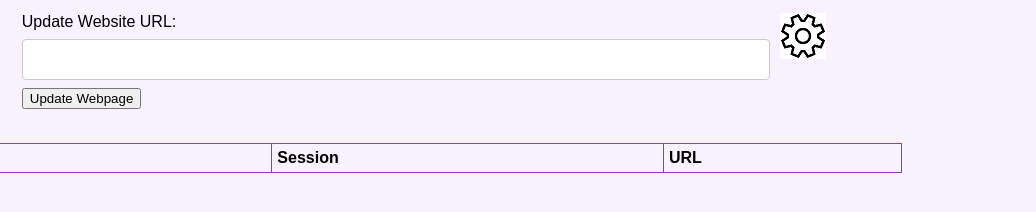
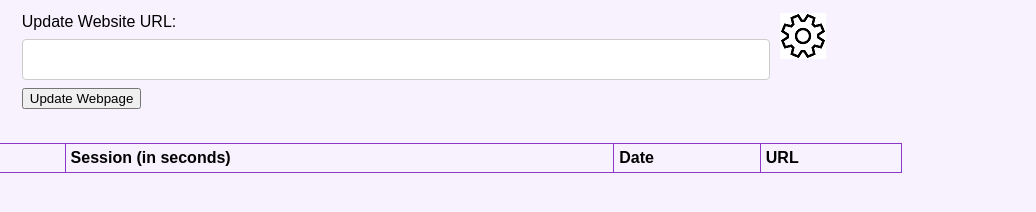
Before and after one commit to Screen-Aware/Screen-Aware.github.io, a browser extension: page dashboard.html in a window 1280 px wide. Shown: the full height of the page, 244-1280 px from the left. Drawn offline with nearby package versions, Linux system fonts and the light colour scheme; no server answers.

Commit message:
Update dashboard.html

```diff
--- a/dashboard.html
+++ b/dashboard.html
@@ -56,7 +56,8 @@
     <table id="webDataTable">
         <tr>
             <th>User Email</th>
-            <th>Session</th>
+            <th>Session (in seconds)</th>
+            <th>Date</th>
             <th>URL</th>
         </tr>
     </table>
@@ -76,6 +77,7 @@
                         content +='<tr>';
                         content += '<td>' + val.email + '</td>';
                         content += '<td>' + val.time + '</td>';
+                        content += '<td>' + val.date + '</td>';
                         content += '<td>' + val.url + '</td>';
                         content += '</tr>';
                         console.log(content);
```
